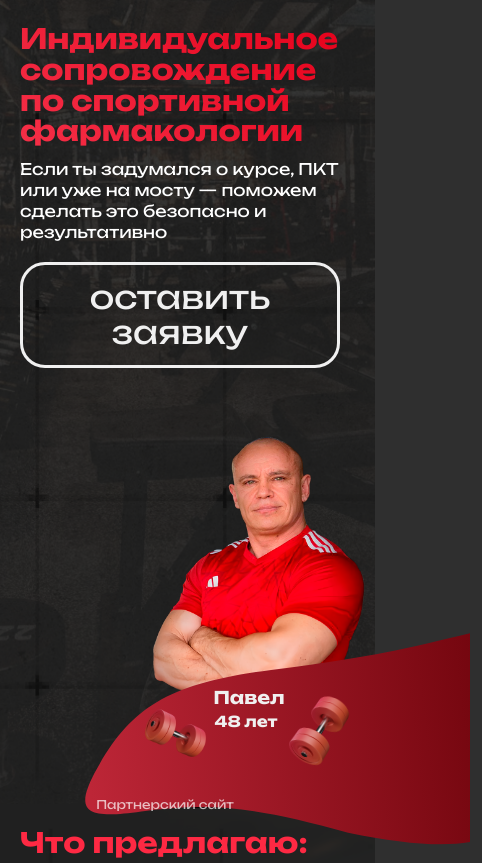
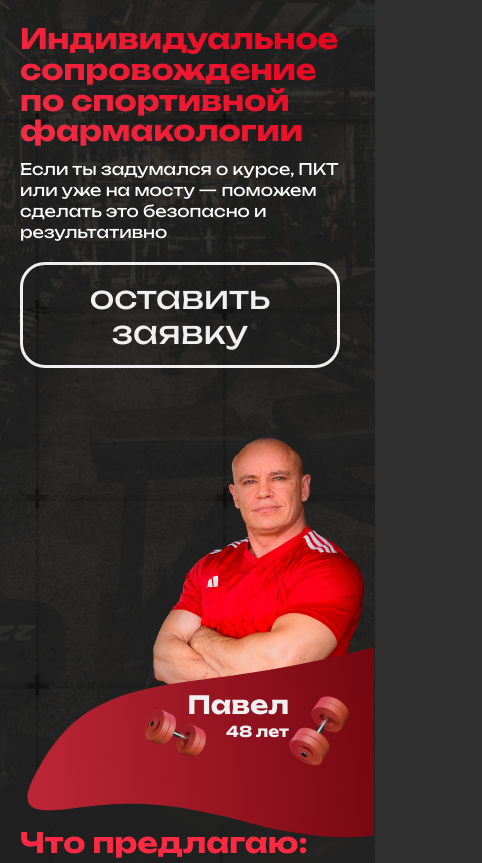
Before and after one commit to Zalup4k/ivanus, a plain HTML site: page index.html in a window 390 px wide. Shown: the top 863 px of the page, 482 px wide, since content can reach past the window. Drawn offline with Linux system fonts and the light colour scheme.

Commit message:
Update styles.css

```diff
--- a/styles/styles.css
+++ b/styles/styles.css
@@ -324,7 +324,7 @@ body {
 
 .blob {
   overflow: hidden;
-  scale: 1.75;
+  scale: 1.30;
   right: 100px;
   bottom: 0px;
 }
@@ -336,7 +336,7 @@ body {
 }
 
 .dawn {
-  scale: 1.75;
+  scale: 1.60;
   top: 300px;
   right: 200px;
   bottom: 0px;
@@ -636,7 +636,7 @@ picture {
 
 /* Партнерская надпись внутри блока */
 .partner-label {
-    position: fixed;
+    position: absolute;
     bottom: 50px;
     left: calc(50% - 30px); /* Сдвиг на 30px правее */
     transform: translateX(-50%);
@@ -645,8 +645,8 @@ picture {
     font-size: 35px;
     color: rgba(255, 255, 255, 0.7);
     text-align: center;
-    z-index: 1000;
-    pointer-events: none;
+    z-index: 10;
+    width: auto;
 }
 
 /* Для мобильных устройств */
@@ -677,19 +677,6 @@ picture {
 
 }
 
-@media screen and (max-width: 1250px) {
-  .pavel_photo {scale: 0.4;bottom: -200px;right: 0px;}
-  .blob {scale: 0.7; bottom: -1px;right: 0px;}
-  .g1 {scale: 0.3; bottom: -30px;right: 250px;}
-  .g2 {scale: 0.3; bottom: -50px;right: 10px;}
-  .age {scale: 0.5; bottom: 150px;right: 215px;}
-  .name {scale: 0.5; bottom: 170px;right: 200px;}
-  .blobs  {
-    font-size: clamp(1rem, 2.5vw, 2rem);
-    padding: clamp(0.5rem, 2vw, 2rem);
-    transform: scale(clamp(0.8, 2vw, 1.2));
-  }
-}
 
 
 @media screen and (max-width: 868px) {
@@ -740,10 +727,10 @@ picture {
     scale: 1;
   }
   .blob {
-    scale: 1.5;
+    scale: 1.35;
     position: absolute;
-    right: -10vw;
-    bottom: -2vw;
+    right: 38px;
+    bottom: -3vw;
     width: 70vw;
     height: auto;
   }
@@ -779,15 +766,15 @@ picture {
   }
   .name {
     position: absolute;
-    right: 12vw;
+    right: 20vw;
     bottom: 20vw;
-    font-size: 65px;
+    font-size: 25px;
   }
   .age {
     position: absolute;
-    right: 15vw;
+    right: 20vw;
     bottom: 15vw;
-    font-size: 30px;
+    font-size: 15px;
   }
 
   /* Block 2 */
@@ -874,18 +861,6 @@ picture {
 
 
 
-@media screen and (max-width: 650px) {
-    .name{
-      font-size: 55px;
-    }
-}
-
-@media screen and (max-width: 550px) {
-    .name{
-      font-size: 35px;
-    }
-}
-
 
 
 
```
